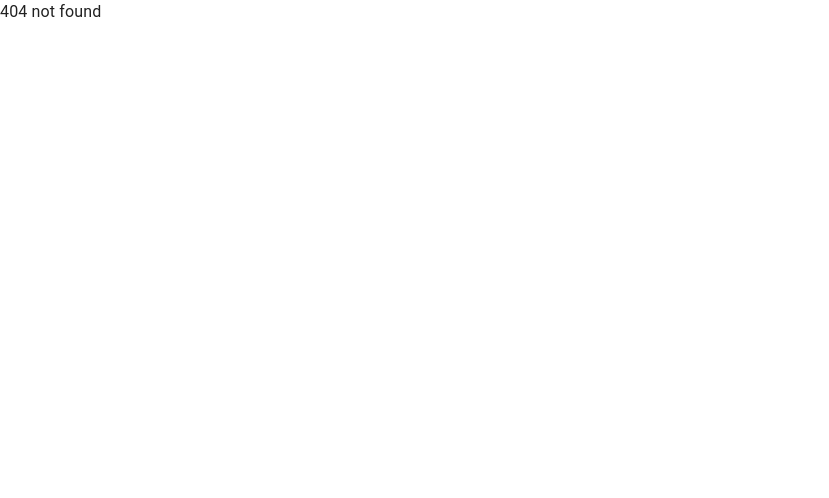
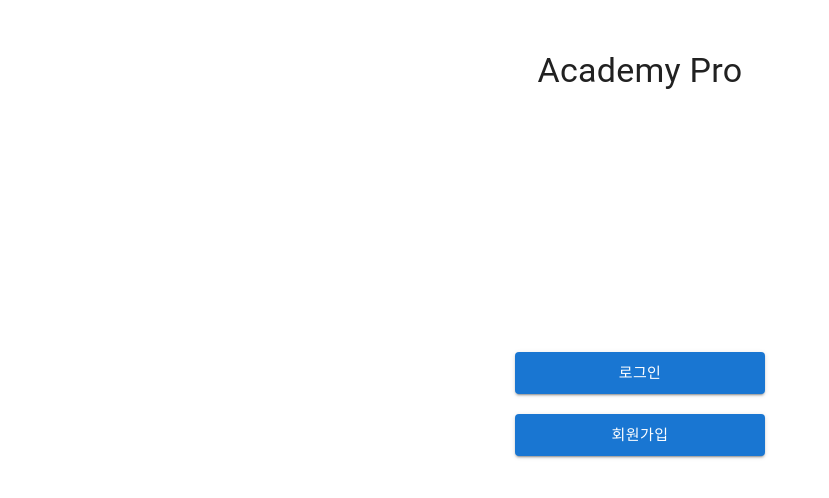
Before and after one commit to Academy-Diary/AcademyDiary_WEB, a React (Vite) app: page / in a window 1280 px wide. Before the commit this address had no page. Shown: the top 498 px of the page, without its empty margins (0-829 px from the left). Built offline with nearby package versions, Linux system fonts and the light colour scheme.

Commit message:
feat: 웹 시작화면 추가

```diff
--- a/src/App.jsx
+++ b/src/App.jsx
@@ -1,5 +1,6 @@
 import React from 'react';
 import { Routes, Route, BrowserRouter } from 'react-router-dom';
+import { Container, Box, Typography, Button } from '@mui/material';
 import { Login, NotFound, SignUp } from './pages';
 
 function App() {
@@ -9,12 +10,35 @@ function App() {
         <Routes>
           <Route path="/signup" element={<SignUp />} />
           <Route path="/login" element={<Login />} />
+          <Route path="*" element={<FirstPage />} />
           {/* notFound : 일치하는 라우트 없는 경우 처리 */}
-          <Route path="*" element={<NotFound />} />
+          {/* <Route path="*" element={<NotFound />} /> */}
         </Routes>
       </BrowserRouter>
     </div>
   );
 }
 
+function FirstPage() {
+  return (
+    <Container sx={{ display: 'flex', flexDirection: 'column', alignItems: 'center' }}>
+      <Box sx={{ padding: '50px', marginBottom: '200px' }}>
+        <Typography variant="h4" align="center">
+          Academy Pro
+        </Typography>
+      </Box>
+      <Box sx={{ margin: '10px' }}>
+        <Button variant="contained" size="large" sx={{ minWidth: '250px' }}>
+          로그인
+        </Button>
+      </Box>
+      <Box sx={{ margin: '10px' }}>
+        <Button variant="contained" size="large" sx={{ minWidth: '250px' }}>
+          회원가입
+        </Button>
+      </Box>
+    </Container>
+  );
+}
+
 export default App;
```
